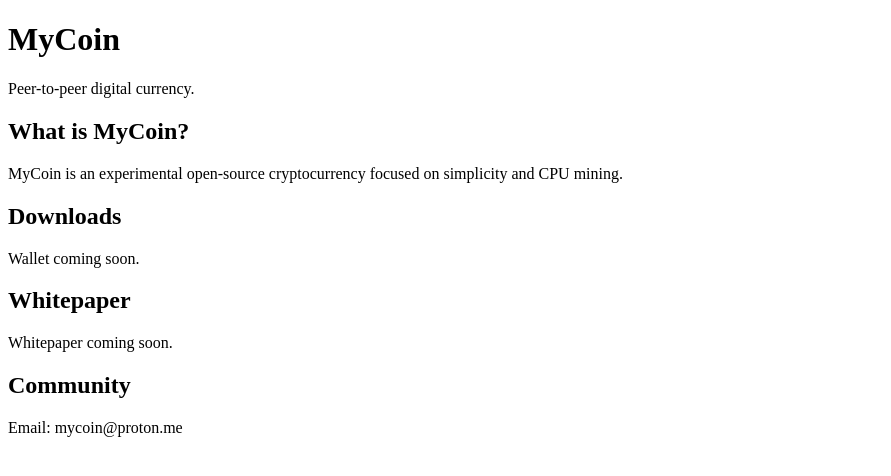
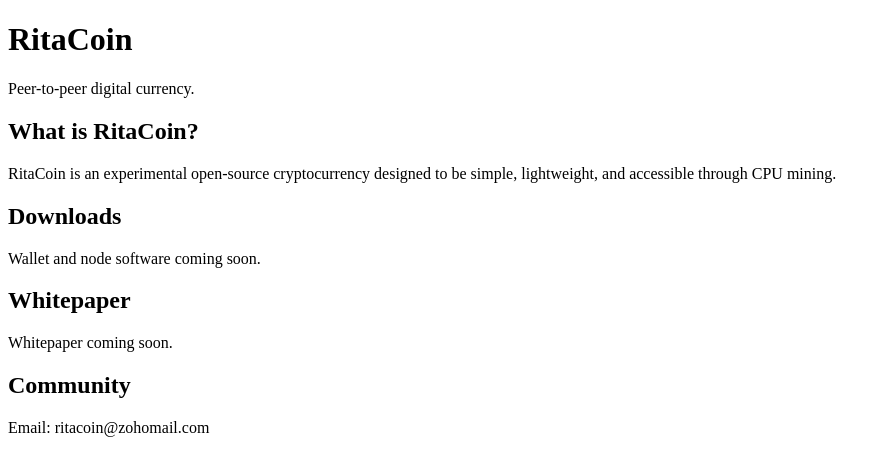
Before and after one commit to CesarXD-Star/RitaCoin, a plain HTML site: page index.html in a window 1280 px wide. Shown: the whole page, without its empty margins (0-891 px from the left). Drawn offline with Linux system fonts and the light colour scheme.

Commit message:
Update index.html

```diff
--- a/index.html
+++ b/index.html
@@ -2,25 +2,27 @@
 <html lang="en">
 <head>
   <meta charset="UTF-8">
-  <title>MyCoin</title>
+  <title>RitaCoin</title>
 </head>
 <body>
-  <h1>MyCoin</h1>
+
+<h1>RitaCoin</h1>
 <p>Peer-to-peer digital currency.</p>
 
-  <h2>What is MyCoin?</h2>
+<h2>What is RitaCoin?</h2>
 <p>
-    MyCoin is an experimental open-source cryptocurrency
-    focused on simplicity and CPU mining.
+RitaCoin is an experimental open-source cryptocurrency designed
+to be simple, lightweight, and accessible through CPU mining.
 </p>
 
 <h2>Downloads</h2>
-  <p>Wallet coming soon.</p>
+<p>Wallet and node software coming soon.</p>
 
 <h2>Whitepaper</h2>
 <p>Whitepaper coming soon.</p>
 
 <h2>Community</h2>
-  <p>Email: mycoin@proton.me</p>
+<p>Email: ritacoin@zohomail.com</p>
+
 </body>
 </html>
```
Lines whose indentation alone changed are shown as unchanged.
